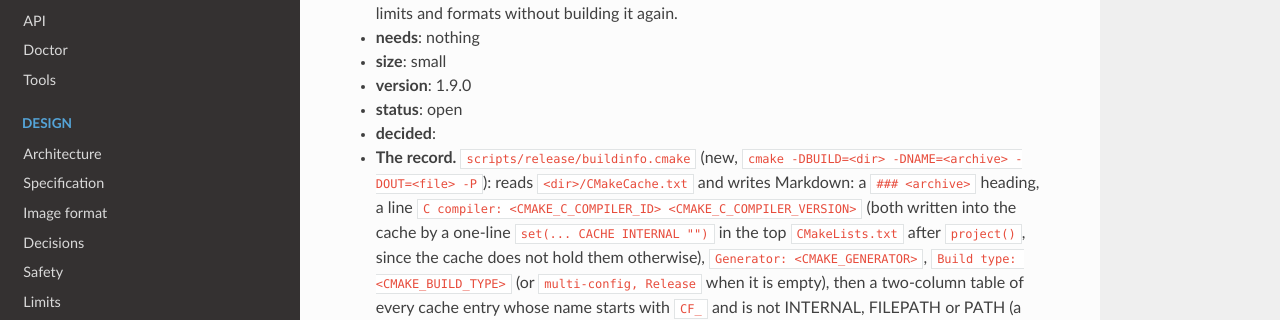
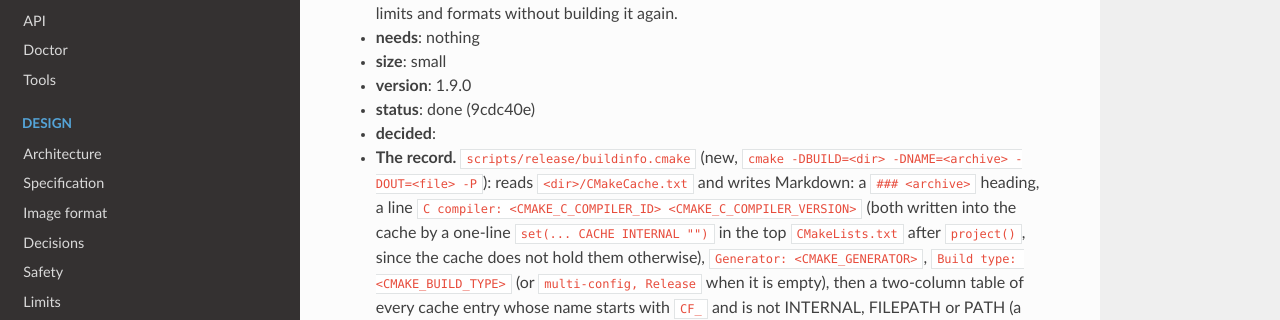
Before and after one commit to develooper1994/configforge, an MkDocs documentation site: the page built from docs/plan/L-tools-2.md, in a window 1280 px wide and 900 px high, scrolled down 36421 px. Shown: the part 158-478 px from the top of the window. Built offline with MkDocs 1.6.1, drawn with Linux system fonts in a browser that asks for light colours.

Commit message:
Plan: L-23 done (9cdc40e)
Co-Authored-By: Claude Opus 5.5 <noreply@anthropic.com>

```diff
--- a/docs/plan/L-tools-2.md
+++ b/docs/plan/L-tools-2.md
@@ -566,7 +566,7 @@ section at its end).
 * **needs**: nothing
 * **size**: small
 * **version**: 1.9.0
-* **status**: open
+* **status**: done (9cdc40e)
 * **decided**:
   * **The record.** `scripts/release/buildinfo.cmake` (new, `cmake -DBUILD=<dir> -DNAME=<archive> -DOUT=<file> -P`): reads `<dir>/CMakeCache.txt` and writes Markdown: a `### <archive>` heading, a line `C compiler: <CMAKE_C_COMPILER_ID> <CMAKE_C_COMPILER_VERSION>` (both written into the cache by a one-line `set(... CACHE INTERNAL "")` in the top `CMakeLists.txt` after `project()`, since the cache does not hold them otherwise), `Generator: <CMAKE_GENERATOR>`, `Build type: <CMAKE_BUILD_TYPE>` (or `multi-config, Release` when it is empty), then a two-column table of every cache entry whose name starts with `CF_` and is not INTERNAL, FILEPATH or PATH (a tool's path is the runner's, not the build's), sorted by name. No other source of truth: what the cache says is what was built.
   * **The jobs.** In `.github/workflows/release.yml`, the `linux-musl`, `windows` and `macos` jobs run it after their build on the build directory of the published archive and upload `buildinfo-<job>.md` beside their archive in the same artifact; the amalgamation job writes one too, with "the amalgamation: one C file, every option in `cf_build_options.h` at its default" and no table. `publish` appends `## How each archive was built` and the files, in the order musl, windows, macos, amalgamation, to `notes.md` before `gh release create`; the `.md` files are not attached as assets (`dist/*` excludes them: move them out of `dist/` first).
```
Also changed, not shown: docs/Plan.md (+1 -1 lines).
